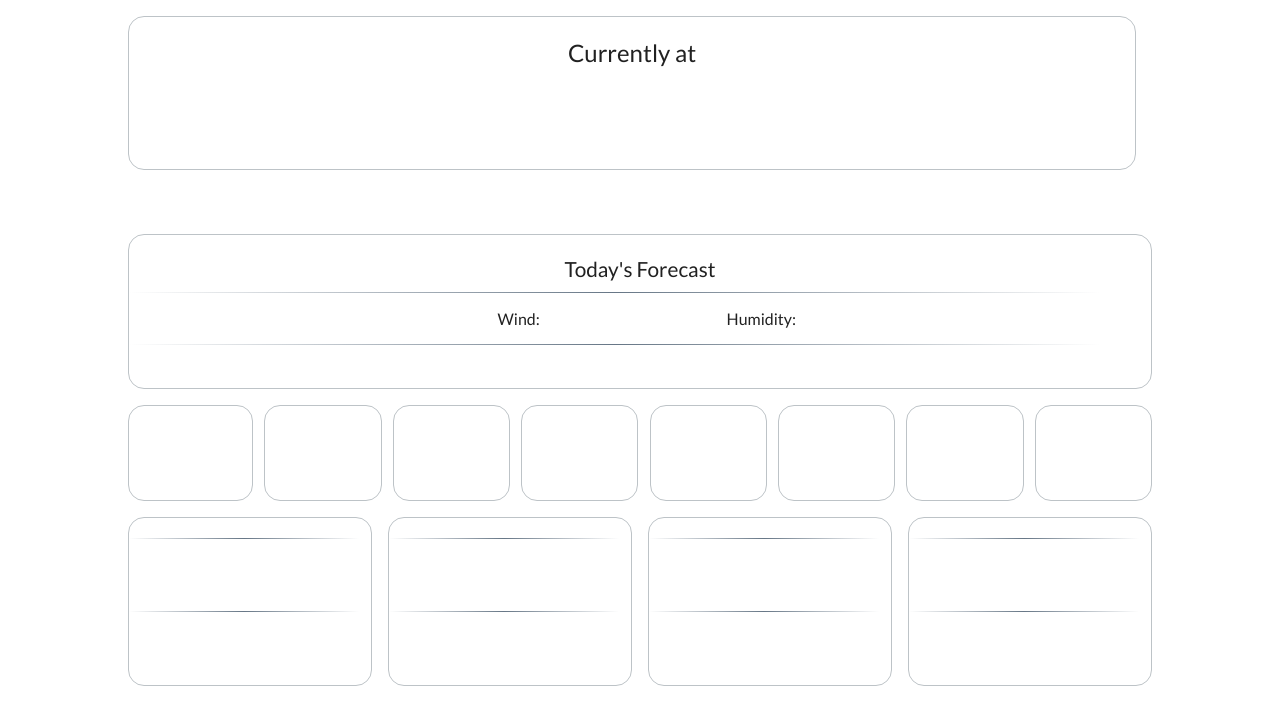
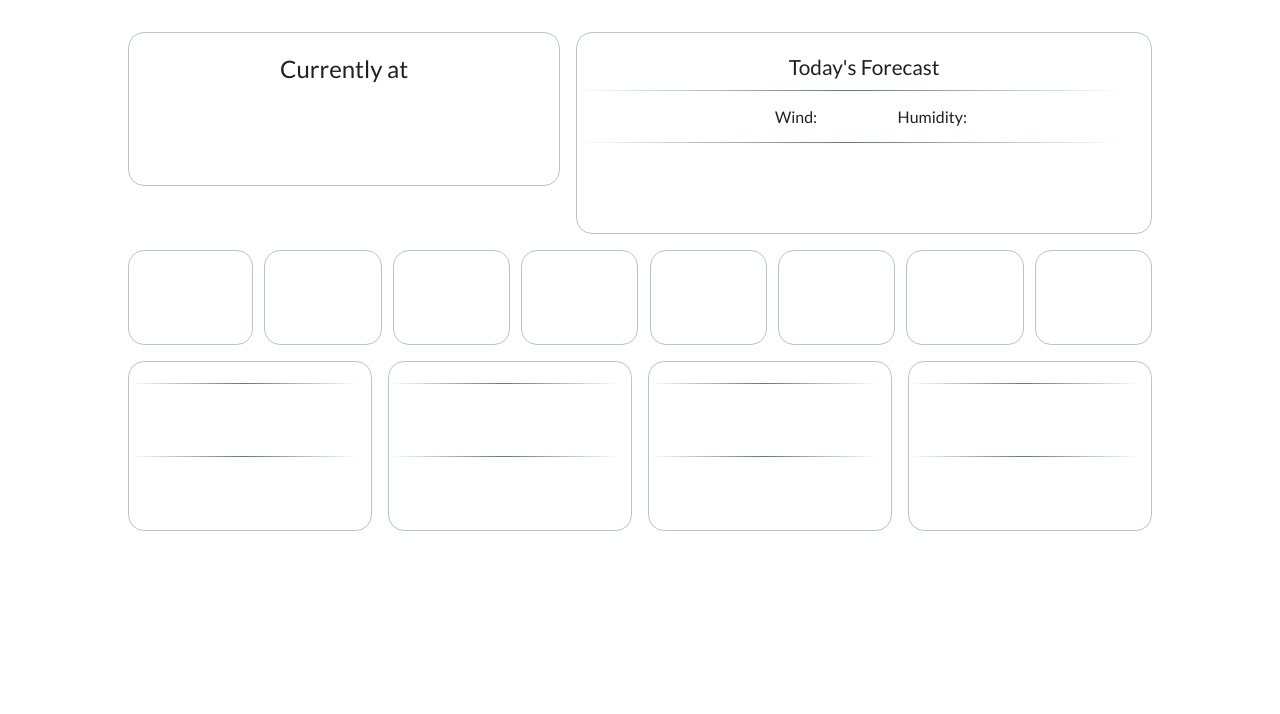
Before and after one commit to reaper47/reaper47.github.io, a plain HTML site: page fcc-projects/fcc-weather/weather.html in a window 1280 px wide. Shown: the part 86-800 px from the top of the page. Drawn offline with nearby package versions, Linux system fonts and the light colour scheme; files whose address does not match are found by name.

Commit message:
Fixed a css display issue with the flexbox.

```diff
--- a/fcc-projects/fcc-weather/css/weather-style.css
+++ b/fcc-projects/fcc-weather/css/weather-style.css
@@ -100,6 +100,10 @@ main > p { margin: 0; }
   margin-right: 1rem;
   margin-bottom: 4rem;
   padding-top: 1.5rem;
+}
+.row.today-forecast {
+  display: flex;
+  flex-flow: row wrap;
 }
 #current-temp > p {
   margin: 0;
```
